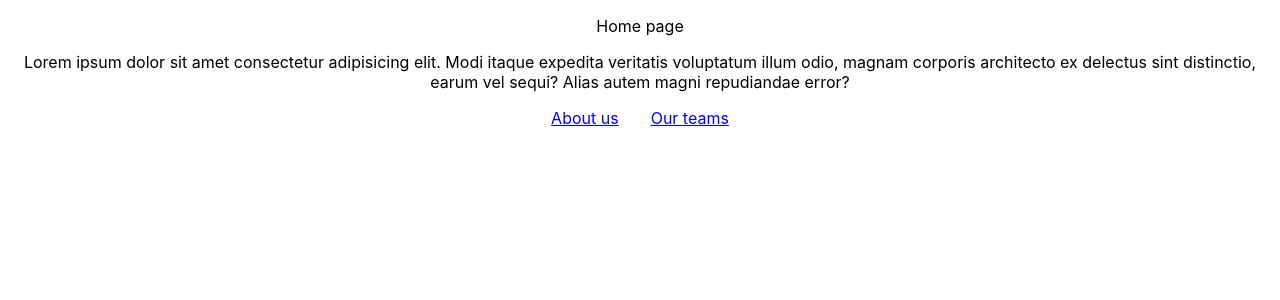
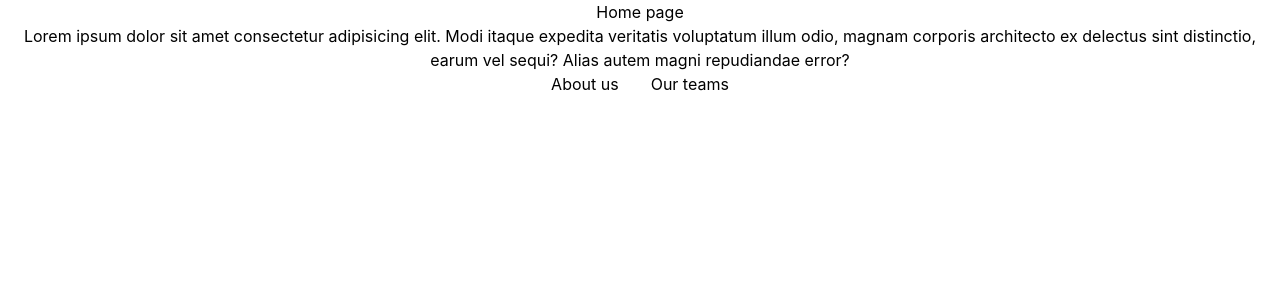
Before and after one commit to NidhitheCoder/advanced-react, a React (Create React App) app in the folder react-code-spliting/: page / in a window 1280 px wide. Shown: the top 300 px of the page. Built offline with nearby package versions, Linux system fonts and the light colour scheme; the HTML template or start-up script is replaced by a standard one.

Commit message:
feat: add tailwind

```diff
--- a/react-code-spliting/package.json
+++ b/react-code-spliting/package.json
@@ -36,5 +36,10 @@
       "last 1 firefox version",
       "last 1 safari version"
     ]
+  },
+  "devDependencies": {
+    "autoprefixer": "^10.4.13",
+    "postcss": "^8.4.19",
+    "tailwindcss": "^3.2.4"
   }
 }
--- /dev/null
+++ b/react-code-spliting/postcss.config.js
@@ -0,0 +1,6 @@
+module.exports = {
+  plugins: {
+    tailwindcss: {},
+    autoprefixer: {},
+  },
+}
--- a/react-code-spliting/src/index.css
+++ b/react-code-spliting/src/index.css
@@ -1,3 +1,7 @@
+@tailwind base;
+@tailwind components;
+@tailwind utilities;
+
 body {
   margin: 0;
   font-family: -apple-system, BlinkMacSystemFont, 'Segoe UI', 'Roboto', 'Oxygen',
--- /dev/null
+++ b/react-code-spliting/tailwind.config.js
@@ -0,0 +1,9 @@
+module.exports = {
+  content: [
+    "./src/**/*.{js,jsx,ts,tsx}",
+  ],
+  theme: {
+    extend: {},
+  },
+  plugins: [],
+}
```
Also changed, not shown: 1 other file (tests, documents, lock files or other folders).
